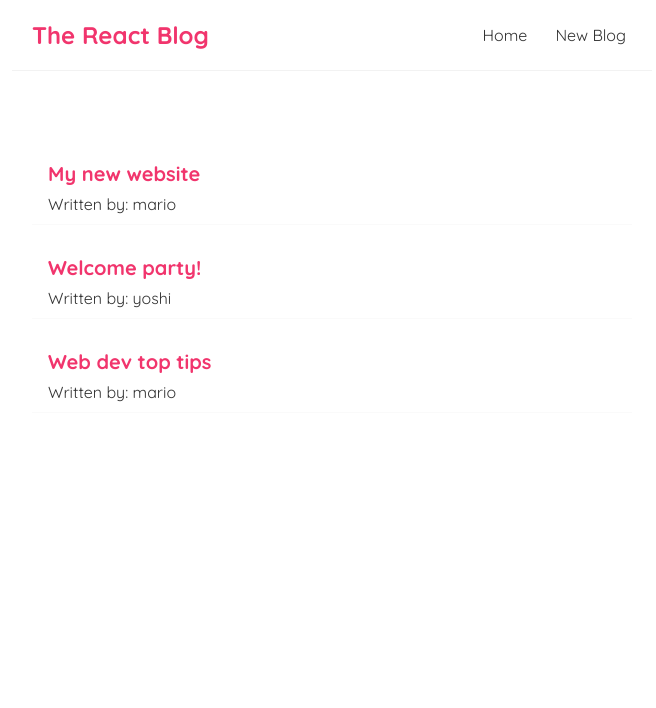
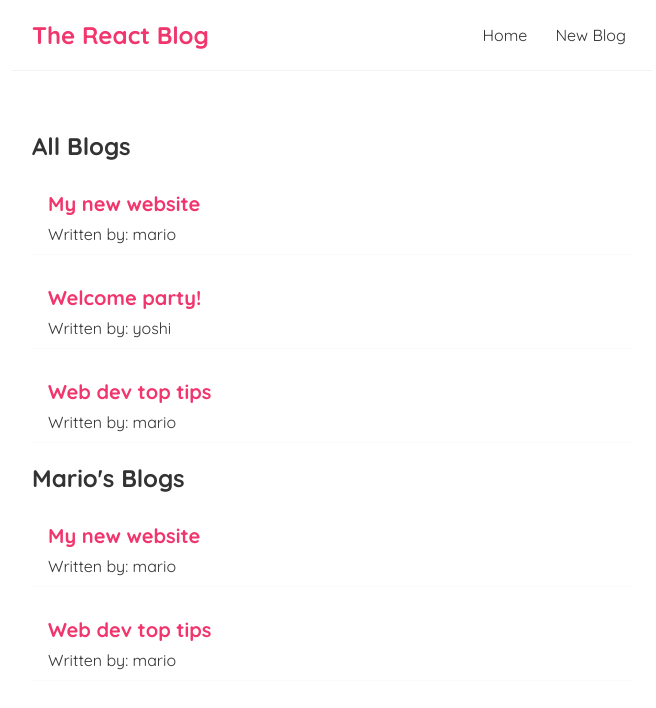
Before and after one commit to rsnr-code/react-microblog, a React (Create React App) app in the folder react-blog/: page / in a window 1280 px wide. Shown: the top 708 px of the page, without its empty margins (308-964 px from the left). Built offline with nearby package versions, Linux system fonts and the light colour scheme.

Commit message:
reusable components test

```diff
--- a/react-blog/src/BlogList.js
+++ b/react-blog/src/BlogList.js
@@ -1,8 +1,8 @@
-const BlogList = (props) => {
-    const blogs = props.blogs;
+const BlogList = ({blogs, title}) => {
 
     return (
         <div className="blog-list">
+            <h2>{title}</h2>
           {blogs.map((blog) => (
             <div className="blog-preview" key={blog.id}>
                 <h2>{blog.title}</h2>
--- a/react-blog/src/Home.js
+++ b/react-blog/src/Home.js
@@ -10,7 +10,8 @@
 
     return (
         <div className="home">
-            <BlogList blogs={blogs}  />
+            <BlogList blogs={blogs} title="All Blogs" />
+            <BlogList blogs={blogs.filter((blog) =>  blog.author === 'mario')} title="Mario's Blogs" />
         </div>
     );
 }
```
